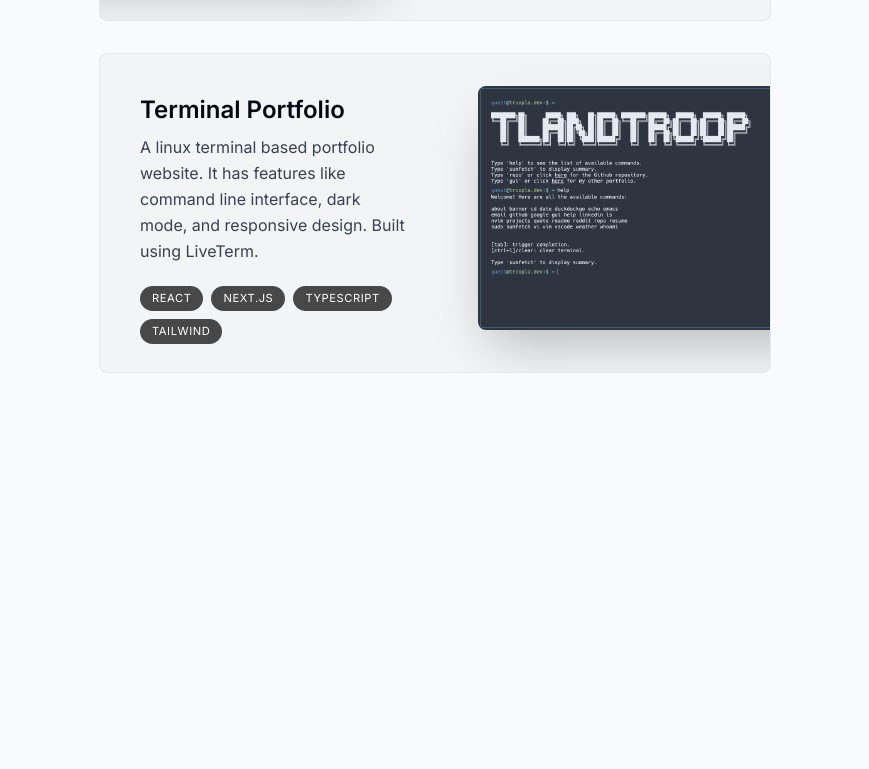
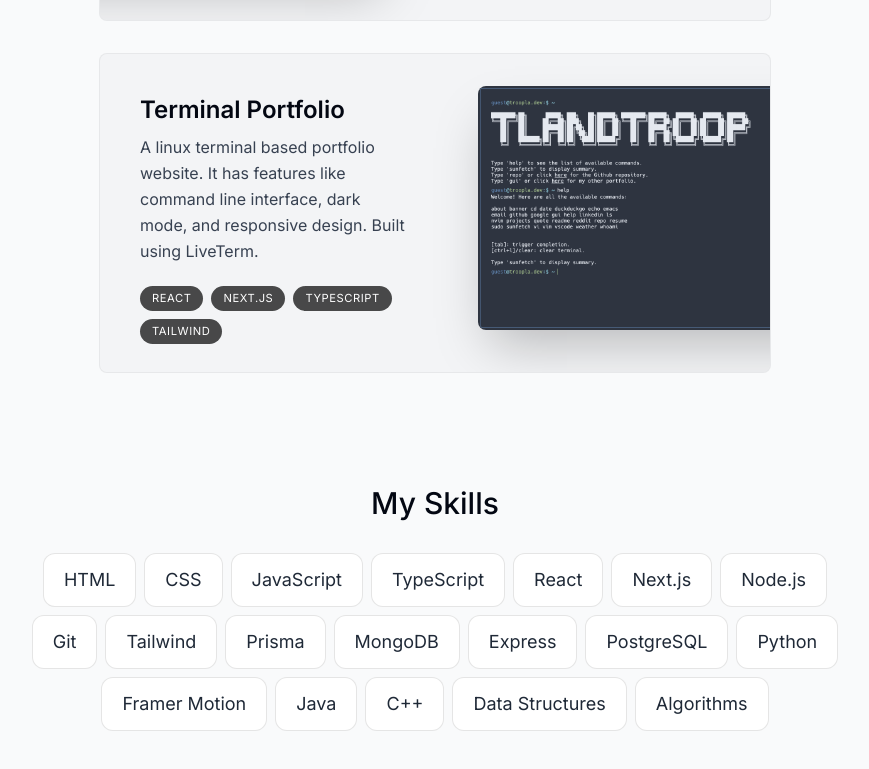
Before and after one commit to tlandtroop/portfolio, a Next.js app: page / in a window 1280 px wide. Shown: the part 2017-2786 px from the top of the page, without its empty margins (205-1074 px from the left). Built offline with nearby package versions, Linux system fonts and the light colour scheme.

Commit message:
finished skills

```diff
--- a/app/page.tsx
+++ b/app/page.tsx
@@ -2,6 +2,7 @@
 import Intro from "@/components/intro";
 import Projects from "@/components/projects";
 import SectionDivider from "@/components/section-divider";
+import Skills from "@/components/skills";
 
 export default function Home() {
   return (
@@ -10,6 +11,7 @@
       <SectionDivider />
       <About />
       <Projects />
+      <Skills />
     </main>
   );
 }
--- a/components/projects.tsx
+++ b/components/projects.tsx
@@ -11,7 +11,7 @@
   const { ref } = useSectionInView("Projects", 0.5);
 
   return (
-    <section ref={ref} id="projects" className="scroll-mt-28">
+    <section ref={ref} id="projects" className="scroll-mt-28 mb-28">
       <SectionHeading>Projects</SectionHeading>
       <div>
         {projectsData.map((project, index) => (
--- /dev/null
+++ b/components/skills.tsx
@@ -0,0 +1,53 @@
+"use client";
+
+import React from "react";
+import SectionHeading from "./section-heading";
+import { motion } from "framer-motion";
+
+import { skillsData } from "@/lib/data";
+import { useSectionInView } from "@/lib/hooks";
+
+const fadeInAnimationVariants = {
+  initial: {
+    opacity: 0,
+    y: 100,
+  },
+  animate: (index: number) => ({
+    opacity: 1,
+    y: 0,
+    transition: {
+      delay: 0.05 * index,
+    },
+  }),
+};
+
+export default function Skills() {
+  const { ref } = useSectionInView("Skills");
+
+  return (
+    <section
+      ref={ref}
+      className="mb-28 max-w-[53rem] scroll-mt-28 text-center sm:mb-40"
+      id="skills"
+    >
+      <SectionHeading>My skills</SectionHeading>
+      <ul className="flex flex-wrap justify-center gap-2 text-lg text-gray-800">
+        {skillsData.map((skill, index) => (
+          <motion.li
+            className="bg-white border border-black/[0.1] rounded-xl px-5 py-3"
+            key={index}
+            variants={fadeInAnimationVariants}
+            initial="initial"
+            whileInView="animate"
+            viewport={{
+              once: true,
+            }}
+            custom={index}
+          >
+            {skill}
+          </motion.li>
+        ))}
+      </ul>
+    </section>
+  );
+}
--- a/lib/data.ts
+++ b/lib/data.ts
@@ -100,4 +100,8 @@
   "PostgreSQL",
   "Python",
   "Framer Motion",
+  "Java",
+  "C++",
+  "Data Structures",
+  "Algorithms",
 ] as const;
```
